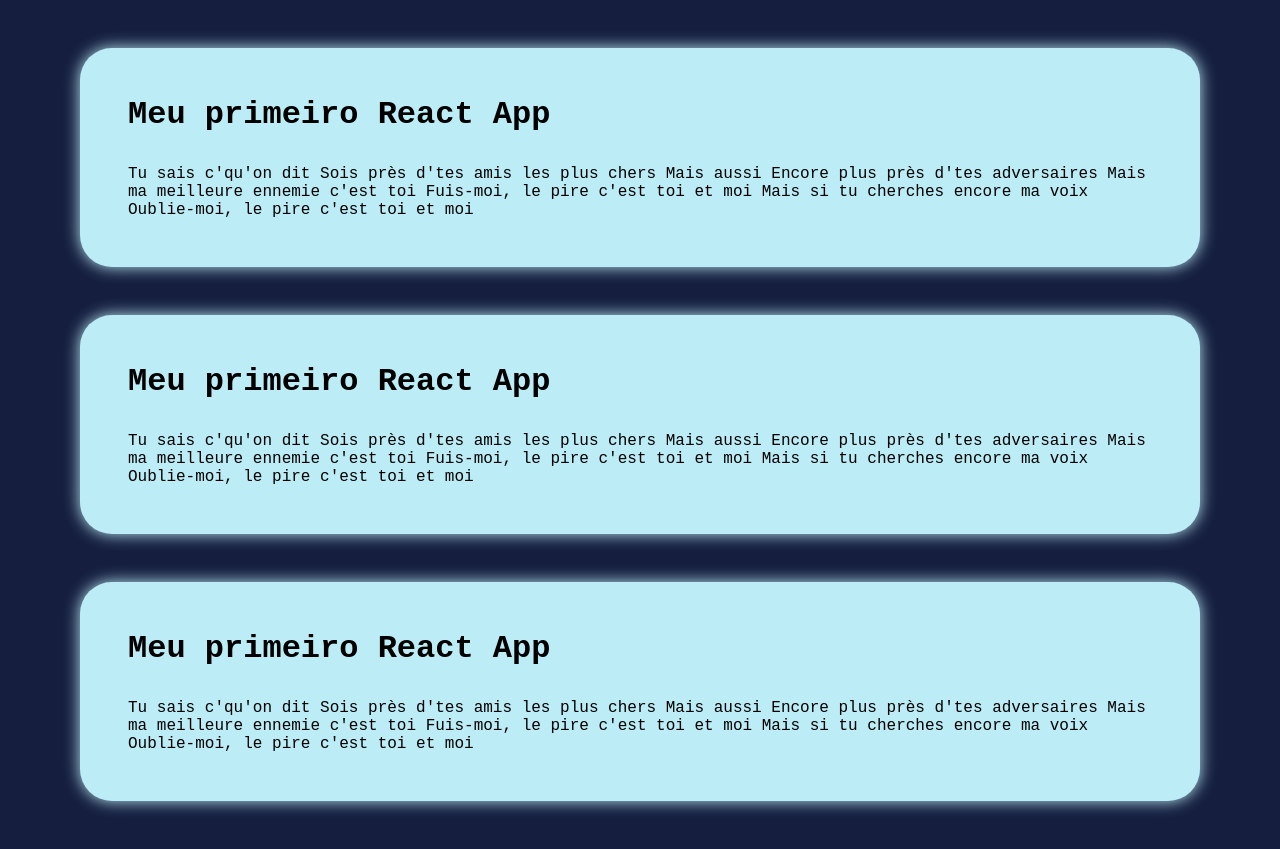
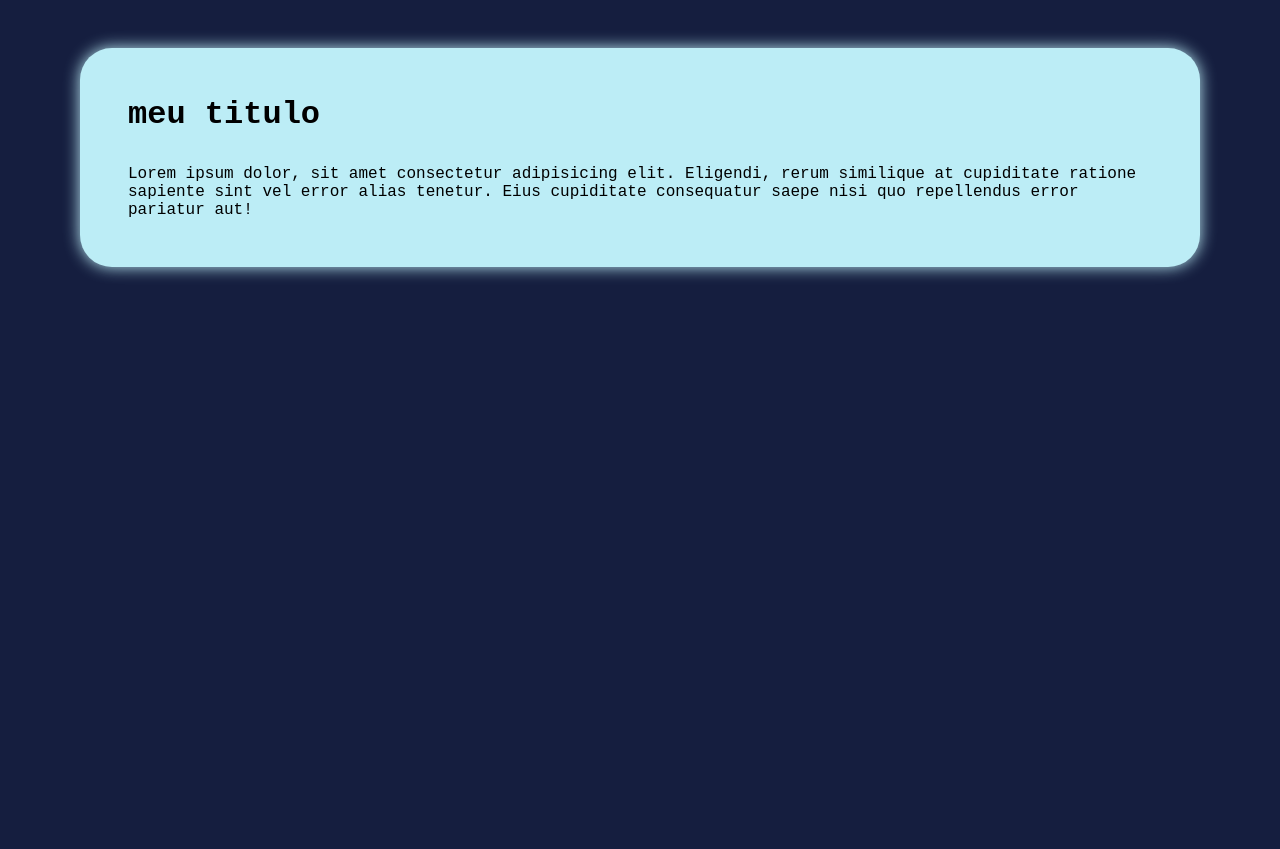
Before and after one commit to Valdeclesia/ppi2025_4inf1v, a React (Vite) app: page / in a window 1280 px wide. After the commit the page ends 800 px from the top, so only its background shows below. Built offline with nearby package versions, Linux system fonts and the light colour scheme.

Commit message:
Aula 23/05/2025 - props, children e rendernição usando map

```diff
--- a/src/App.jsx
+++ b/src/App.jsx
@@ -5,9 +5,14 @@
 export default function App() {
   return (
  <>
-  <MyText/>
-  <MyText/>
-  <MyText/>
+  <MyText title="meu titulo">
+
+      Lorem ipsum dolor, sit amet consectetur adipisicing elit. Eligendi,
+      rerum similique at cupiditate ratione sapiente sint vel error alias tenetur.
+      Eius cupiditate consequatur saepe nisi quo repellendus error pariatur aut!
+
+
+  </MyText>
 </>
 
   );
--- a/src/components/MyText.jsx
+++ b/src/components/MyText.jsx
@@ -1,21 +1,15 @@
 import styles from './MyText.module.css';
 
-export function MyText() {
+export function MyText({title, children}) {
     return (
      <div className={styles.container}>
         <div className={styles.div}>
-          <h1 className={styles.title}>Meu primeiro React App</h1>
-         <p className={styles.Text}>
-            Tu sais c'qu'on dit
-            Sois près d'tes amis les plus chers
-            Mais aussi
-            Encore plus près d'tes adversaires
-            Mais ma meilleure ennemie c'est toi
-            Fuis-moi, le pire c'est toi et moi
-            Mais si tu cherches encore ma voix
-            Oublie-moi, le pire c'est toi et moi
+          <h1 className={styles.title}>{title}</h1>
+         <p className={styles.Text}>{children}
+
          </p>
-        </div>
+
+    </div>
         </div>
     )
 }
--- a/src/styles/theme.css
+++ b/src/styles/theme.css
@@ -24,4 +24,14 @@
 --lapis-lazuli: #376996ff;
 --aquamarine: #1effbcff;
 --atomic-tangerine: #efa48bff;
+--teal: #177e89ff;
+--puce: #c08497ff;
+--auburn: #9e2b25ff;
+--emerald: #06d6a0ff;
+--raisin-black: #232528ff;
+--umber: #594236ff;
+--umber-2: #6f584bff;
+--uranian-blue: #abd2faff;
+--lapis-lazuli: #006494ff;
+
 }
```
